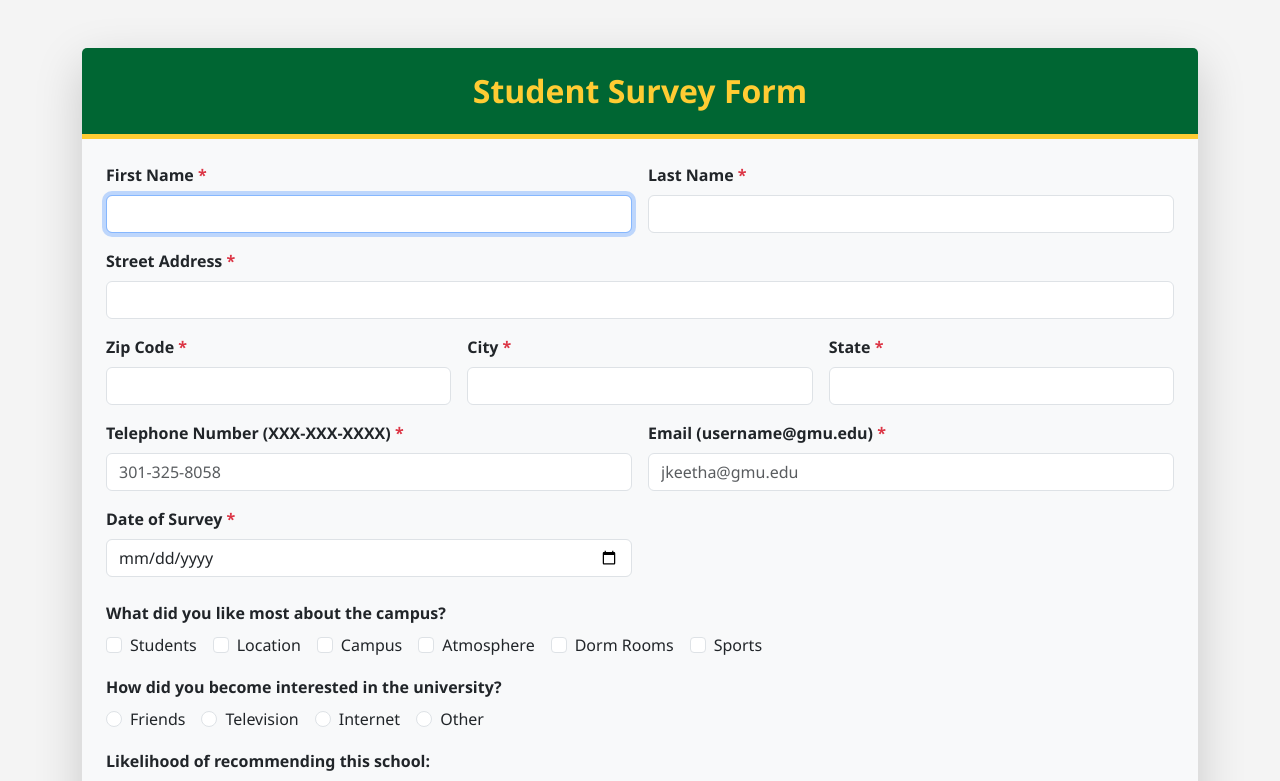
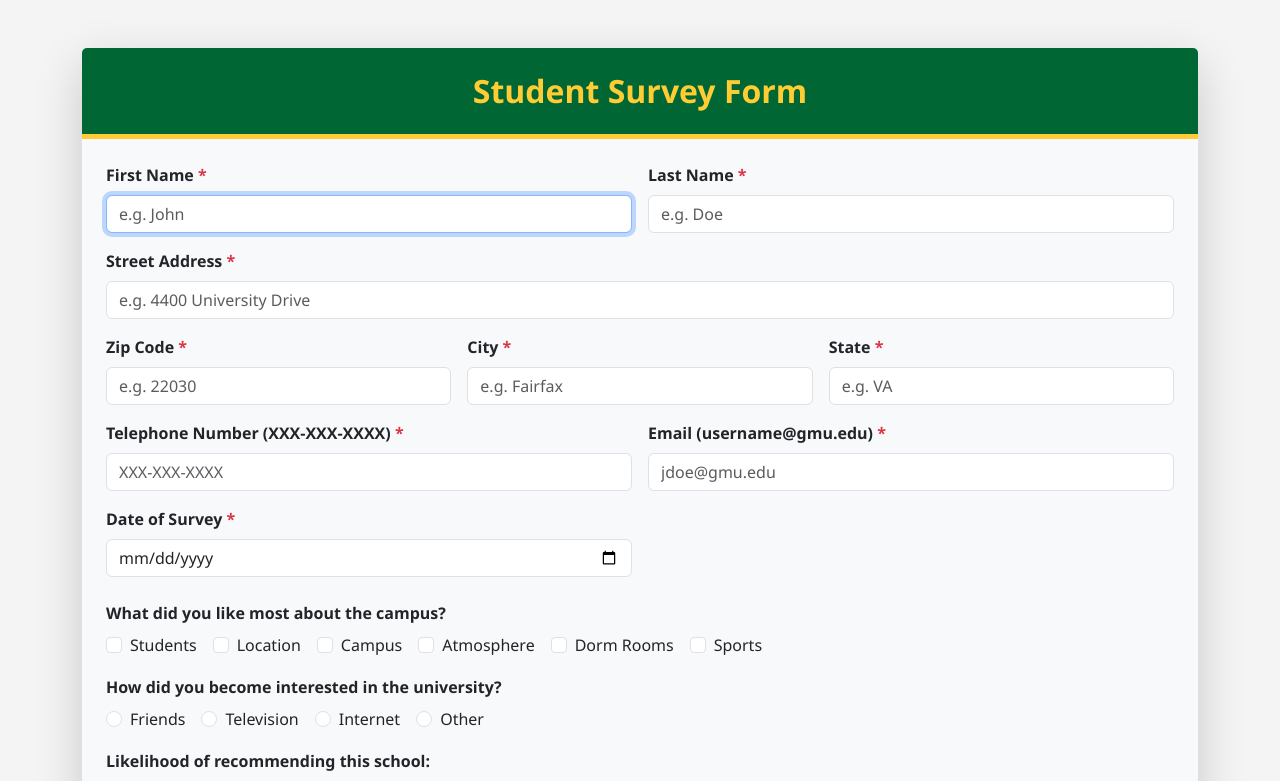
Before and after one commit to joshkeetha2803/swe645-assignment3, a React (Create React App) app in the folder frontend/: page /survey in a window 1280 px wide. Shown: the top 781 px of the page. Built offline with nearby package versions, Linux system fonts and the light colour scheme.

Commit message:
Add form placeholders and align table buttons side-by-side

```diff
--- a/frontend/src/components/SurveyForm.js
+++ b/frontend/src/components/SurveyForm.js
@@ -17,7 +17,6 @@ export default function SurveyForm() {
       axios.get(`http://52.86.110.98:30081/api/surveys/${id}`)
         .then(res => {
           const fetchedData = res.data;
-          // FIX: Convert the database string back into an array for the checkboxes
           if (typeof fetchedData.likedMost === 'string') {
             fetchedData.likedMost = fetchedData.likedMost
               ? fetchedData.likedMost.split(',').map(item => item.trim())
@@ -102,35 +101,35 @@ export default function SurveyForm() {
           <form onSubmit={handleSubmit} className="row g-3">
             <div className="col-md-6">
               <label className="form-label fw-bold">First Name <span className="text-danger">*</span></label>
-              <input ref={firstNameRef} type="text" className="form-control" name="firstName" value={formData.firstName} onChange={handleChange} required />
+              <input ref={firstNameRef} type="text" className="form-control" name="firstName" value={formData.firstName} onChange={handleChange} placeholder="e.g. John" required />
             </div>
             <div className="col-md-6">
               <label className="form-label fw-bold">Last Name <span className="text-danger">*</span></label>
-              <input type="text" className="form-control" name="lastName" value={formData.lastName} onChange={handleChange} required />
+              <input type="text" className="form-control" name="lastName" value={formData.lastName} onChange={handleChange} placeholder="e.g. Doe" required />
             </div>
             <div className="col-12">
               <label className="form-label fw-bold">Street Address <span className="text-danger">*</span></label>
-              <input type="text" className="form-control" name="street" value={formData.street} onChange={handleChange} required />
+              <input type="text" className="form-control" name="street" value={formData.street} onChange={handleChange} placeholder="e.g. 4400 University Drive" required />
             </div>
             <div className="col-md-4">
               <label className="form-label fw-bold">Zip Code <span className="text-danger">*</span></label>
-              <input type="text" className="form-control" name="zip" value={formData.zip} onChange={handleChange} required />
+              <input type="text" className="form-control" name="zip" value={formData.zip} onChange={handleChange} placeholder="e.g. 22030" required />
             </div>
             <div className="col-md-4">
               <label className="form-label fw-bold">City <span className="text-danger">*</span></label>
-              <input type="text" className="form-control" name="city" value={formData.city} onChange={handleChange} required />
+              <input type="text" className="form-control" name="city" value={formData.city} onChange={handleChange} placeholder="e.g. Fairfax" required />
             </div>
             <div className="col-md-4">
               <label className="form-label fw-bold">State <span className="text-danger">*</span></label>
-              <input type="text" className="form-control" name="state" value={formData.state} onChange={handleChange} maxLength="2" required />
+              <input type="text" className="form-control" name="state" value={formData.state} onChange={handleChange} maxLength="2" placeholder="e.g. VA" required />
             </div>
             <div className="col-md-6">
               <label className="form-label fw-bold">Telephone Number (XXX-XXX-XXXX) <span className="text-danger">*</span></label>
-              <input type="text" className="form-control" name="phone" value={formData.phone} onChange={handleChange} placeholder="301-325-8058" required />
+              <input type="text" className="form-control" name="phone" value={formData.phone} onChange={handleChange} placeholder="XXX-XXX-XXXX" required />
             </div>
             <div className="col-md-6">
               <label className="form-label fw-bold">Email (username@gmu.edu) <span className="text-danger">*</span></label>
-              <input type="email" className="form-control" name="email" value={formData.email} onChange={handleChange} placeholder="jkeetha@gmu.edu" required />
+              <input type="email" className="form-control" name="email" value={formData.email} onChange={handleChange} placeholder="jdoe@gmu.edu" required />
             </div>
             <div className="col-md-6">
               <label className="form-label fw-bold">Date of Survey <span className="text-danger">*</span></label>
--- a/frontend/src/components/SurveyList.js
+++ b/frontend/src/components/SurveyList.js
@@ -54,7 +54,7 @@ export default function SurveyList() {
                 <th>Interest</th>
                 <th>Recommendation</th>
                 <th>Comments</th>
-                <th style={{ minWidth: '140px' }}>Actions</th>
+                <th style={{ minWidth: '160px' }}>Actions</th>
               </tr>
             </thead>
             <tbody>
@@ -75,8 +75,10 @@ export default function SurveyList() {
                   <td>{s.recommendationLikelihood}</td>
                   <td>{s.comments}</td>
                   <td>
-                    <Link to={`/edit/${s.id}`} className="btn btn-sm btn-mason-gold me-2 fw-bold">Update</Link>
-                    <button onClick={() => handleDelete(s.id)} className="btn btn-sm btn-danger fw-bold">Delete</button>
+                    <div className="d-flex flex-nowrap gap-2">
+                      <Link to={`/edit/${s.id}`} className="btn btn-sm btn-mason-gold fw-bold">Update</Link>
+                      <button onClick={() => handleDelete(s.id)} className="btn btn-sm btn-danger fw-bold">Delete</button>
+                    </div>
                   </td>
                 </tr>
               ))}
```
